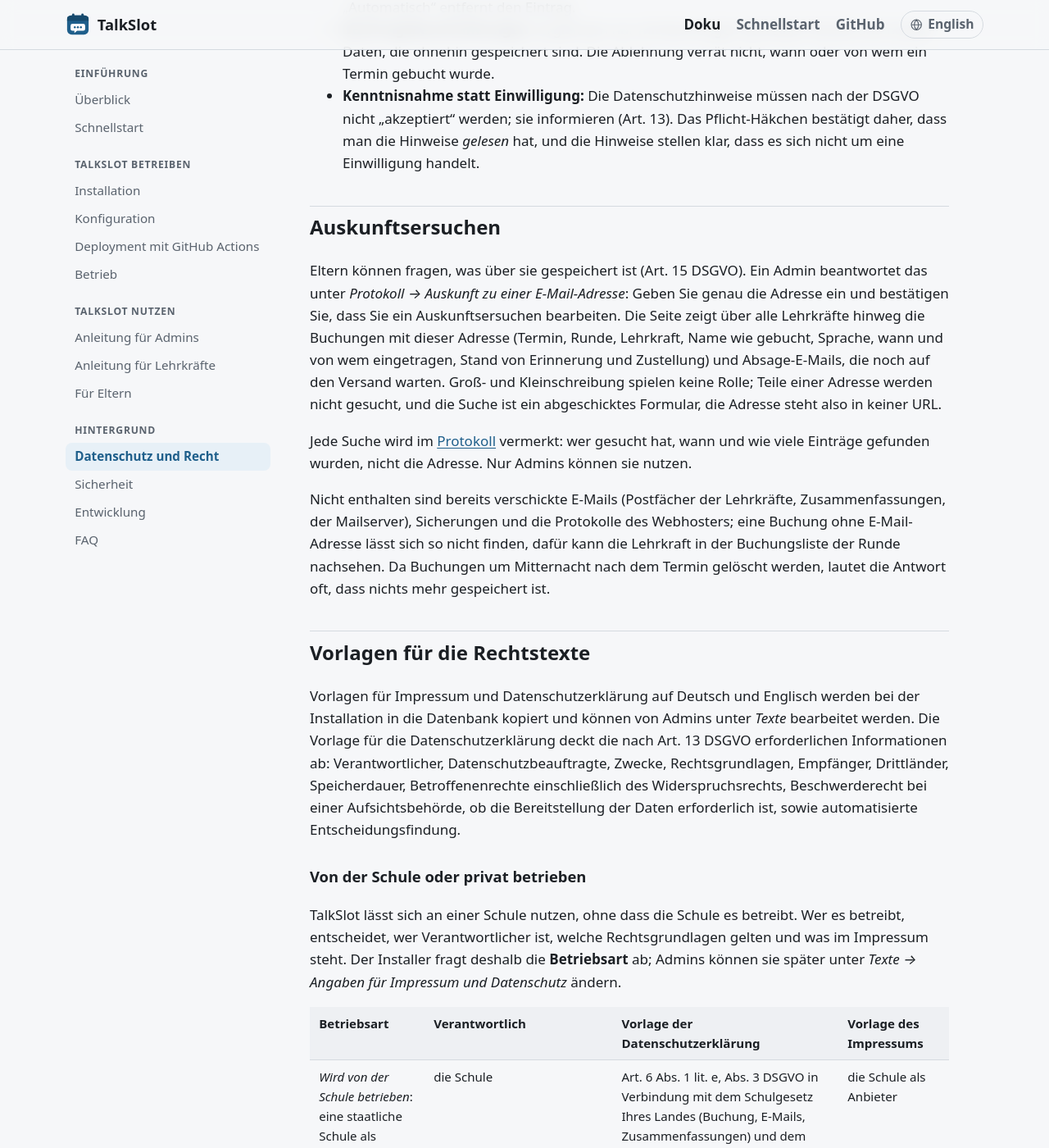
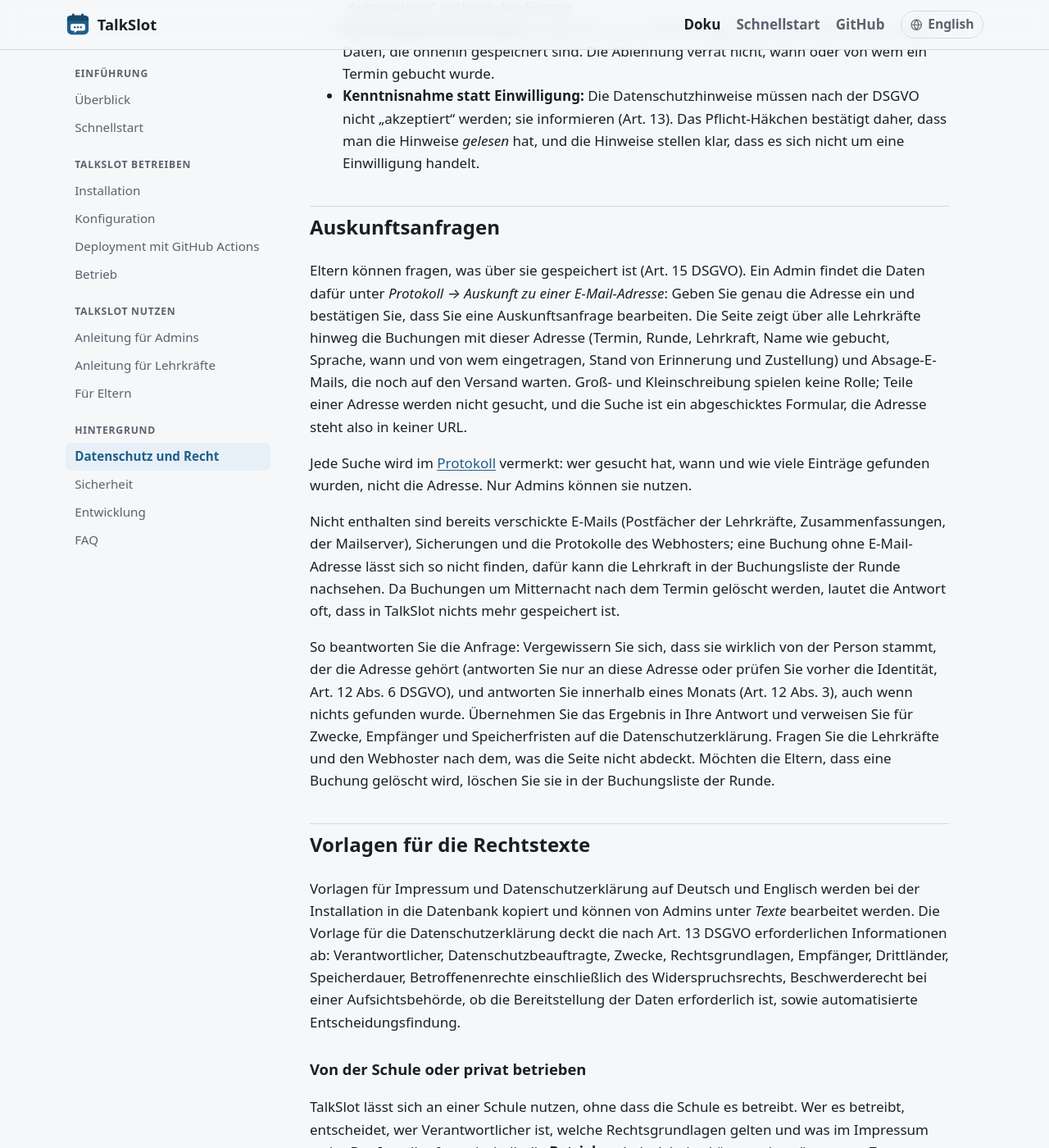
Before and after one commit to skornehl/talkslot, a Jekyll site: the page built from docs/de/guide/privacy.md, in a window 1280 px wide and 1400 px high, scrolled down 4590 px. Shown: the whole window at 82% size. Built offline with Jekyll 4.4.1, drawn with Linux system fonts in a browser that asks for light colours.

Commit message:
fix(admin): request-for-access search after review: wording, reminder state, admin-only tests, how to answer (P3-7)

```diff
--- a/docs/de/guide/privacy.md
+++ b/docs/de/guide/privacy.md
@@ -127,11 +127,11 @@ Datenschutzerklärung.
   werden; sie informieren (Art. 13). Das Pflicht-Häkchen bestätigt daher, dass man die Hinweise *gelesen*
   hat, und die Hinweise stellen klar, dass es sich nicht um eine Einwilligung handelt.
 
-## Auskunftsersuchen {#requests-for-access}
+## Auskunftsanfragen {#requests-for-access}
 
-Eltern können fragen, was über sie gespeichert ist (Art. 15 DSGVO). Ein Admin beantwortet das unter
-*Protokoll → Auskunft zu einer E-Mail-Adresse*: Geben Sie genau die Adresse ein und bestätigen Sie, dass Sie ein
-Auskunftsersuchen bearbeiten. Die Seite zeigt über alle Lehrkräfte hinweg die Buchungen mit dieser Adresse
+Eltern können fragen, was über sie gespeichert ist (Art. 15 DSGVO). Ein Admin findet die Daten dafür unter
+*Protokoll → Auskunft zu einer E-Mail-Adresse*: Geben Sie genau die Adresse ein und bestätigen Sie, dass Sie eine
+Auskunftsanfrage bearbeiten. Die Seite zeigt über alle Lehrkräfte hinweg die Buchungen mit dieser Adresse
 (Termin, Runde, Lehrkraft, Name wie gebucht, Sprache, wann und von wem eingetragen, Stand von Erinnerung und
 Zustellung) und Absage-E-Mails, die noch auf den Versand warten. Groß- und Kleinschreibung spielen keine Rolle;
 Teile einer Adresse werden nicht gesucht, und die Suche ist ein abgeschicktes Formular, die Adresse steht also in
@@ -143,7 +143,14 @@ und wie viele Einträge gefunden wurden, nicht die Adresse. Nur Admins können s
 Nicht enthalten sind bereits verschickte E-Mails (Postfächer der Lehrkräfte, Zusammenfassungen, der Mailserver),
 Sicherungen und die Protokolle des Webhosters; eine Buchung ohne E-Mail-Adresse lässt sich so nicht finden, dafür
 kann die Lehrkraft in der Buchungsliste der Runde nachsehen. Da Buchungen um Mitternacht nach dem Termin gelöscht
-werden, lautet die Antwort oft, dass nichts mehr gespeichert ist.
+werden, lautet die Antwort oft, dass in TalkSlot nichts mehr gespeichert ist.
+
+So beantworten Sie die Anfrage: Vergewissern Sie sich, dass sie wirklich von der Person stammt, der die Adresse
+gehört (antworten Sie nur an diese Adresse oder prüfen Sie vorher die Identität, Art. 12 Abs. 6 DSGVO), und
+antworten Sie innerhalb eines Monats (Art. 12 Abs. 3), auch wenn nichts gefunden wurde. Übernehmen Sie das Ergebnis
+in Ihre Antwort und verweisen Sie für Zwecke, Empfänger und Speicherfristen auf die Datenschutzerklärung. Fragen Sie
+die Lehrkräfte und den Webhoster nach dem, was die Seite nicht abdeckt. Möchten die Eltern, dass eine Buchung gelöscht
+wird, löschen Sie sie in der Buchungsliste der Runde.
 
 ## Vorlagen für die Rechtstexte
 
```
Also changed, not shown: docs/de/guide/admin.md (+3 -3 lines), docs/guide/admin.md (+3 -3 lines), docs/guide/privacy.md (+10 -4 lines), README.md, 2 other files.
